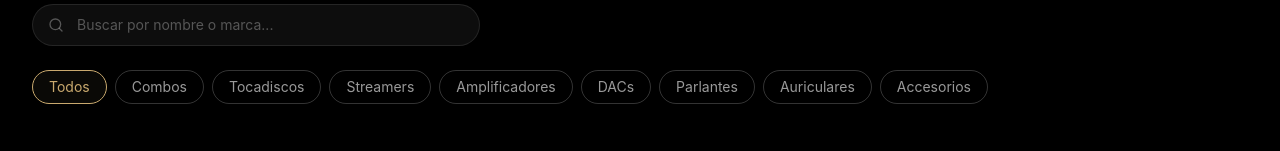
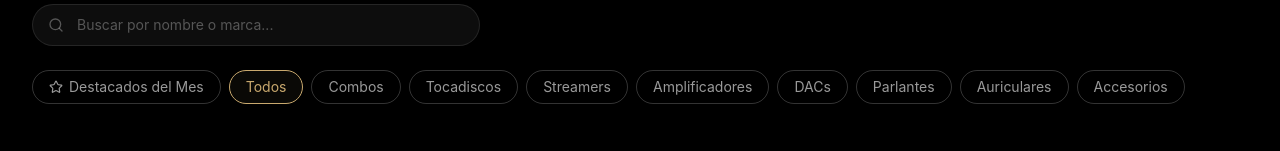
Before and after one commit to fravir50/amplify, a Next.js app: page /catalogo in a window 1280 px wide. Shown: the part 274-425 px from the top of the page. Built offline with nearby package versions, Linux system fonts and the light colour scheme.

Commit message:
feat: add Destacados del Mes filter to catalog [staging]
Co-Authored-By: Claude Sonnet 4.6 <noreply@anthropic.com>

```diff
--- a/app/catalogo/page.tsx
+++ b/app/catalogo/page.tsx
@@ -7,26 +7,33 @@ import { Package, Search } from "lucide-react"
 import { Navbar } from "@/components/navbar"
 import { Footer } from "@/components/footer"
 import { ProductoCard } from "@/components/catalogo/ProductoCard"
-import { FiltroCategoria, CATEGORIAS } from "@/components/catalogo/FiltroCategoria"
+import { FiltroCategoria, CATEGORIAS, FILTRO_DESTACADOS } from "@/components/catalogo/FiltroCategoria"
 import { productos } from "@/data/productos"
 
 function CatalogoContent() {
   const searchParams = useSearchParams()
   const [categoriaActiva, setCategoriaActiva] = useState(() => {
     const cat = searchParams.get("categoria")
-    return cat && (CATEGORIAS as readonly string[]).includes(cat) ? cat : "Todos"
+    const validCats = [...(CATEGORIAS as readonly string[]), FILTRO_DESTACADOS]
+    return cat && validCats.includes(cat) ? cat : "Todos"
   })
   const [query, setQuery] = useState("")
 
   useEffect(() => {
     const cat = searchParams.get("categoria")
-    if (cat && (CATEGORIAS as readonly string[]).includes(cat)) {
+    const validCats = [...(CATEGORIAS as readonly string[]), FILTRO_DESTACADOS]
+    if (cat && validCats.includes(cat)) {
       setCategoriaActiva(cat)
     }
   }, [searchParams])
 
   const productosFiltrados = productos.filter((p) => {
-    const matchesCategoria = categoriaActiva === "Todos" || p.categoria === categoriaActiva
+    const matchesCategoria =
+      categoriaActiva === "Todos"
+        ? true
+        : categoriaActiva === FILTRO_DESTACADOS
+        ? p.destacado === true
+        : p.categoria === categoriaActiva
     const q = query.trim().toLowerCase()
     const matchesQuery =
       q === "" ||
--- a/components/catalogo/FiltroCategoria.tsx
+++ b/components/catalogo/FiltroCategoria.tsx
@@ -1,6 +1,7 @@
 "use client"
 
 import { cn } from "@/lib/utils"
+import { Star } from "lucide-react"
 
 export const CATEGORIAS = [
   "Todos",
@@ -14,14 +15,36 @@ export const CATEGORIAS = [
   "Accesorios",
 ] as const
 
+export const FILTRO_DESTACADOS = "Destacados del Mes"
+
 interface Props {
   categoriaActiva: string
   onChange: (cat: string) => void
 }
 
 export function FiltroCategoria({ categoriaActiva, onChange }: Props) {
+  const isDestacados = categoriaActiva === FILTRO_DESTACADOS
+
   return (
     <div className="flex gap-2 overflow-x-auto pb-2 [-ms-overflow-style:none] [scrollbar-width:none] [&::-webkit-scrollbar]:hidden">
+      {/* Destacados del Mes — filtro especial */}
+      <button
+        type="button"
+        onClick={() => onChange(FILTRO_DESTACADOS)}
+        className={cn(
+          "inline-flex items-center gap-1.5 whitespace-nowrap rounded-full border px-4 py-1.5 text-sm transition-colors duration-200 focus:outline-none",
+          isDestacados
+            ? "border-[#C9A96E] bg-[#C9A96E]/5 text-[#C9A96E]"
+            : "border-white/20 text-white/60 hover:border-white/40 hover:text-white"
+        )}
+      >
+        <Star
+          className="h-3.5 w-3.5 flex-shrink-0"
+          fill={isDestacados ? "currentColor" : "none"}
+        />
+        {FILTRO_DESTACADOS}
+      </button>
+
       {CATEGORIAS.map((cat) => (
         <button
           key={cat}
--- a/data/productos.ts
+++ b/data/productos.ts
@@ -27,6 +27,7 @@ export interface Producto {
   encajaCon: string[]
   badge: string
   colores: ColorVariante[]
+  destacado?: boolean
 }
 
 export const WHATSAPP_NUMBER = "5491136228970"
@@ -143,6 +144,7 @@ export const productos: Producto[] = [
     },
     encajaCon: ["music-hall-mmf-1-3"],
     badge: "Entrega inmediata",
+    destacado: true,
     colores: [{ nombre: "Space Grey", hex: "#5A5F6E" }],
   },
   {
@@ -254,6 +256,7 @@ export const productos: Producto[] = [
     },
     encajaCon: ["wiim-amp-ultra", "denon-pma-600ne"],
     badge: "Entrega inmediata",
+    destacado: true,
     colores: [{ nombre: "Black", hex: "#1A1A1A" }],
   },
 
@@ -310,6 +313,7 @@ export const productos: Producto[] = [
     },
     encajaCon: ["cambridge-audio-axa35", "wiim-amp-ultra", "denon-pma-600ne"],
     badge: "Próximamente",
+    destacado: true,
     colores: [{ nombre: "Walnut", hex: "#8B5E3C" }],
   },
 
@@ -367,6 +371,7 @@ export const productos: Producto[] = [
     },
     encajaCon: ["cambridge-audio-axa35", "denon-pma-600ne"],
     badge: "Próximamente",
+    destacado: true,
     colores: [{ nombre: "Walnut", hex: "#8B5E3C" }],
   },
   {
@@ -394,6 +399,7 @@ export const productos: Producto[] = [
     },
     encajaCon: ["cambridge-audio-axa35", "denon-pma-600ne"],
     badge: "Próximamente",
+    destacado: true,
     colores: [
       { nombre: "Satin Black", hex: "#2D2D2D" },
       { nombre: "Satin Red", hex: "#410713", imagen: "/images/products/tocadiscos-pro-ject-debut-evo-2-red.png" },
@@ -580,6 +586,7 @@ export const productos: Producto[] = [
     },
     encajaCon: [],
     badge: "Próximamente",
+    destacado: true,
     colores: [],
   },
   {
@@ -660,6 +667,7 @@ export const productos: Producto[] = [
     },
     encajaCon: [],
     badge: "Próximamente",
+    destacado: true,
     colores: [],
   },
 
@@ -710,6 +718,7 @@ export const productos: Producto[] = [
     },
     encajaCon: ["cambridge-audio-axa35"],
     badge: "Próximamente",
+    destacado: true,
     colores: [],
   },
   {
@@ -737,6 +746,7 @@ export const productos: Producto[] = [
     },
     encajaCon: [],
     badge: "Próximamente",
+    destacado: true,
     colores: [],
   },
   {
@@ -764,6 +774,7 @@ export const productos: Producto[] = [
     },
     encajaCon: [],
     badge: "Próximamente",
+    destacado: true,
     colores: [],
   },
   {
@@ -790,6 +801,7 @@ export const productos: Producto[] = [
     },
     encajaCon: [],
     badge: "Próximamente",
+    destacado: true,
     colores: [],
   },
 
@@ -819,6 +831,7 @@ export const productos: Producto[] = [
     },
     encajaCon: [],
     badge: "Próximamente",
+    destacado: true,
     colores: [],
   },
   {
@@ -845,6 +858,7 @@ export const productos: Producto[] = [
     },
     encajaCon: [],
     badge: "Próximamente",
+    destacado: true,
     colores: [],
   },
 ]
```
